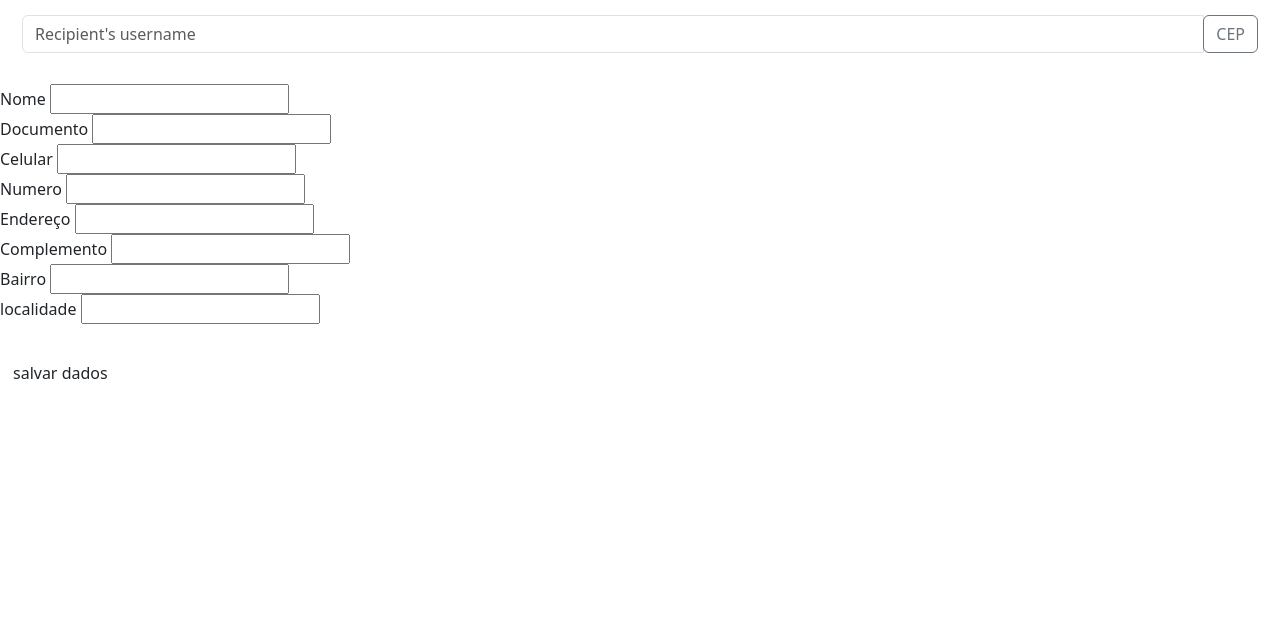
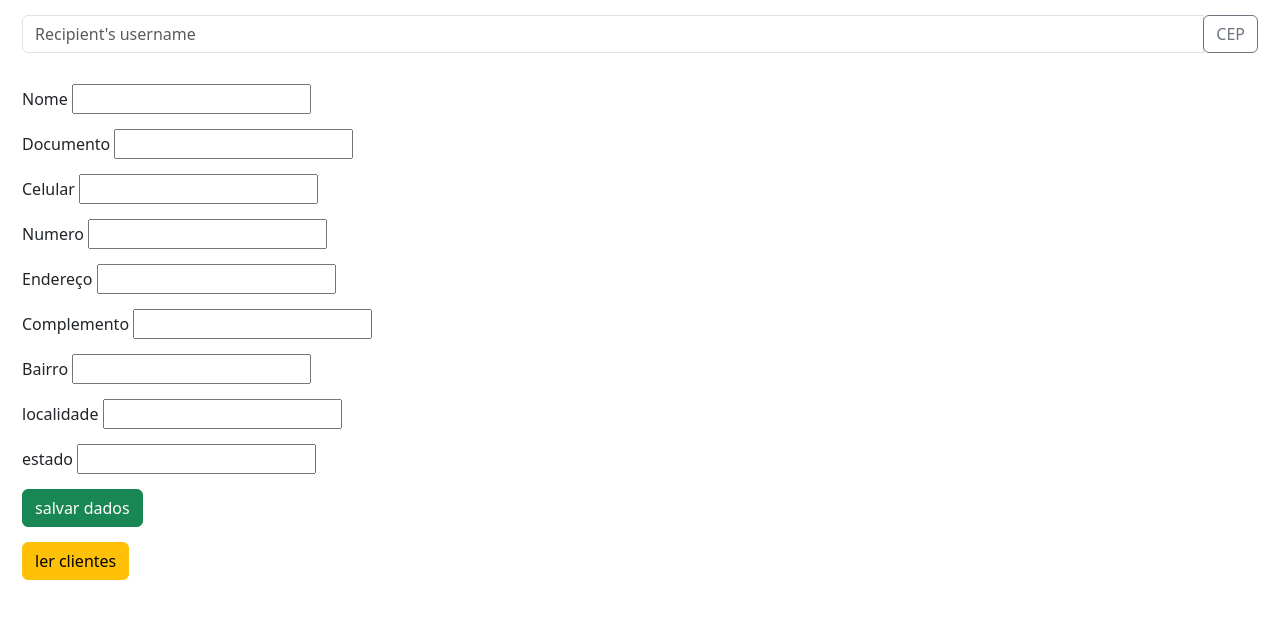
Before and after one commit to Izabela-lima20/cordava, a website: page www/index.html in a window 1280 px wide. Drawn offline with Linux system fonts and the light colour scheme; files whose address does not match are found by name.

Commit message:
lista os clientes

```diff
--- a/www/index.html
+++ b/www/index.html
@@ -25,19 +25,19 @@
         </div>
     </div>
 
-    <div class="romw">
+    <div class="row">
         <div class="col-sm-12">
             <label>Nome</label>
             <input type="text" id="nome" />
         </div>
     </div>
-    <div class="romw">
+    <div class="row">
         <div class="col-sm-12">
             <label>Documento</label>
             <input type="text" id="documento" />
         </div>
     </div>
-    <div class="romw">
+    <div class="row">
         <div class="col-sm-12">
             <label>Celular</label>
             <input type="text" id="celular" />
@@ -45,55 +45,75 @@
     </div>
 
 
-    <div class="romw">
+    <div class="row">
         <div class="col-sm-12">
             <label>Numero</label>
             <input type="text" id="numero" />
         </div>
     </div>
 
-    <div class="romw">
+    <div class="row">
         <div class="col-sm-12">
             <label>Endereço</label>
-            <input type="text" id="logradouro" />
+            <input type="text" id="endereco" />
         </div>
     </div>
 
-    <div class="romw">
+    <div class="row">
         <div class="col-sm-12">
             <label>Complemento</label>
             <input type="text" id="complemento" />
         </div>
     </div>
 
-    <div class="romw">
+    <div class="row">
         <div class="col-sm-12">
             <label>Bairro</label>
-            <input type="text" id="Bairro" />
+            <input type="text" id="bairro" />
         </div>
     </div>
 
-    <div class="romw">
+    <div class="row">
         <div class="col-sm-12">
             <label>localidade</label>
-            <input type="text" id="localidade" />
+            <input type="text" id="cidade" />
 
         </div>
     </div>
 
-    <div class="row"></div>
-    <div class="col-xs-12">
-        <button class = "btn btn-sucesso" onclick="enviar()">
-        salvar dados
-        </button>
+    <div class="row">
+        <div class="col-sm-12">
+            <label>estado</label>
+            <input type="text" id="estado" />
+
+        </div>
     </div>
 
 
+    <div class="row">
+        <div class="col-xs-12">
+            <button class = "btn btn-success" onclick="enviar()">
+            salvar dados
+            </button>
+        </div>
+
+    </div>
+    </div>
+
+    <div class="row">
+        <div class="col-xs-12">
+            <button class = "btn btn-warning" onclick="lerclientes()">
+           ler clientes
+            </button>
+        </div>
+
+    </div>
     </div>
 
     <script src="js-bootstrap/bootstrap.bundle.js"></script>
     <script src="js/index.js"></script>
     <script src="js/cadastrocliente.js"></script>
+    <script src = "js/lerclientes.js"></script>
 </body>
 
 </html>
--- a/www/js-bootstrap/cadastrocliente.js
+++ b/www/js/cadastrocliente.js
@@ -8,7 +8,7 @@ function enviar(){
             "celular": document.querySelector("#celular").value,
             "numero": document.querySelector("#numero").value,
             "cep": document.querySelector("#cep").value,
-            "endereço": document.querySelector("#endereço").value,
+            "endereco": document.querySelector("#endereco").value,
             "bairro": document.querySelector("#bairro").value,
             "cidade": document.querySelector("#cidade").value,
             "estado": document.querySelector("#estado").value,
@@ -17,12 +17,11 @@ function enviar(){
     );
     const xmlhttp = new XMLHttpRequest();
     xmlhttp.onload = function() {
-        const myObj = JSON.parse(this.responseText);
-        console.log(myObj);
-        document.getElementById("demo").innerHTML = myObj;
+        console.log(xmlhttp.response)
     }
     xmlhttp.open("POST", "https://etec.fernandograciano.com.br/cadastrocliente.php");
     xmlhttp.setRequestHeader("Content-type", "application/x-www-form-urlencoded");
+    console.log(dbParam)
     xmlhttp.send("dados="+dbParam );
 
 }
--- a/www/js/index.js
+++ b/www/js/index.js
@@ -7,14 +7,15 @@ function consultacep()
     requisicao.send();
     requisicao.onload = function(){
         let objetoCEP = JSON.parse(requisicao.response)
-        let CampoEndereço = document.querySelector("#logradouro")
+        let CampoEndereço = document.querySelector("#cidade")
         let Campocomplemento = document.querySelector("#complemento")
-        let CampoBairro = document.querySelector("#Bairro")
-        let Campolocalidade = document.querySelector("#localidade")
+        let CampoBairro = document.querySelector("#bairro")
+        let Campolocalidade = document.querySelector("#endereco")
+        let Campoestado = document.querySelector("#estado")
 
 
 
-        alert(objetoCEP.uf + " - "+ objetoCEP.localidade)
+        //alert(objetoCEP.uf + " - "+ objetoCEP.localidade)
 
 
 
@@ -22,6 +23,7 @@ function consultacep()
         CampoBairro.value = objetoCEP.bairro
         Campocomplemento.value = objetoCEP.complemento
         Campolocalidade.value = objetoCEP.localidade
+        Campoestado.value = objetoCEP.uf
 
 
     }
--- /dev/null
+++ b/www/js/lerclientes.js
@@ -0,0 +1,11 @@
+function lerclientes(){
+
+
+let requisicao = new XMLHttpRequest();
+let url = "https://etec.fernandograciano.com.br/listarcliente.php";
+requisicao.open("GET", url);
+requisicao.sent();
+requisicao.onload = function(){
+    console.log(this.response)
+}
+}
```
